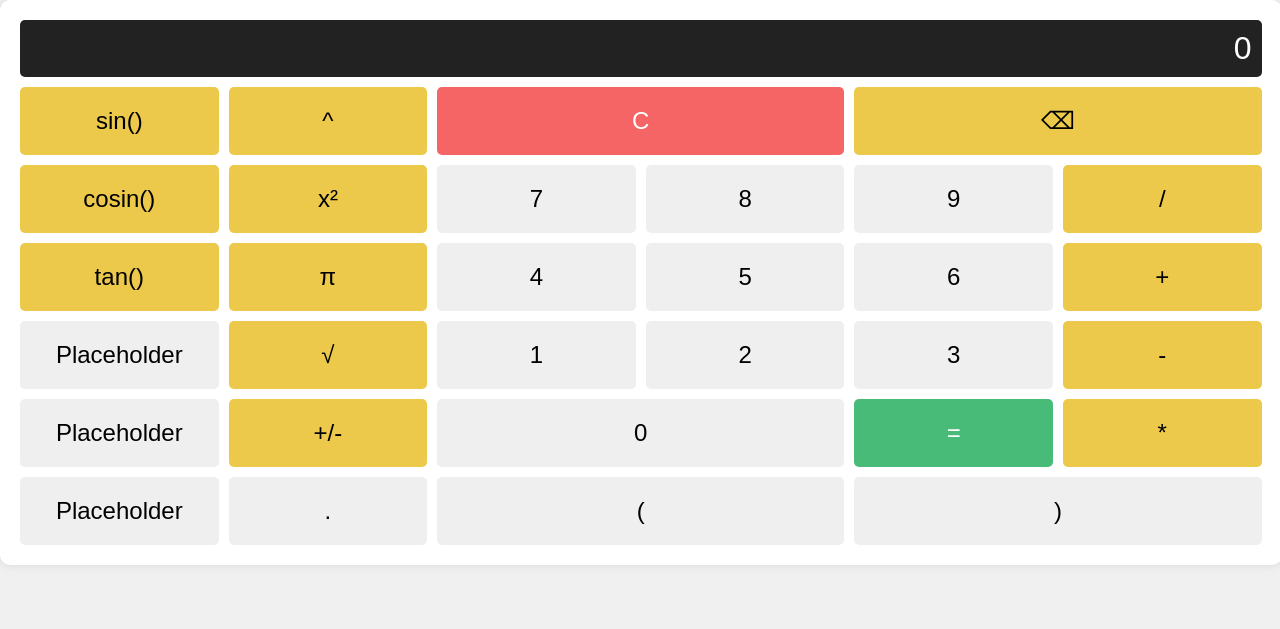
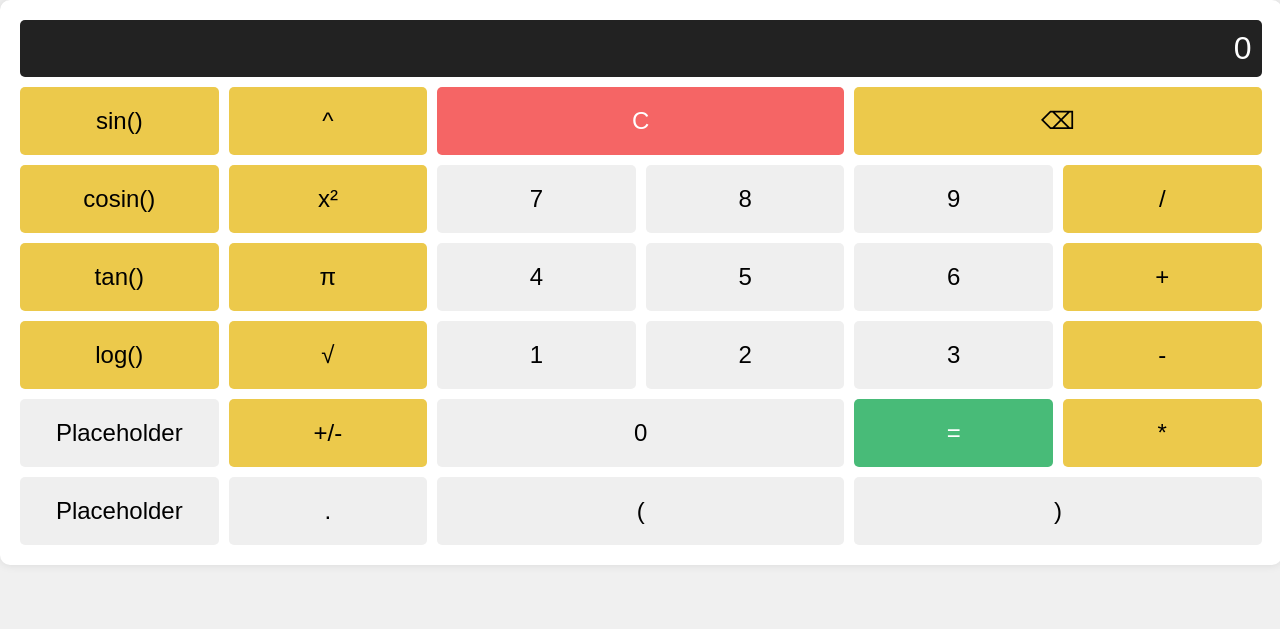
Before and after one commit to Addanine/scicalc, a Flask app: page / in a window 1280 px wide. Shown: the top 629 px of the page. Run offline with Flask 3, Linux system fonts and the light colour scheme.

Commit message:
added an empty button for log

```diff
--- a/static/script.js
+++ b/static/script.js
@@ -44,6 +44,10 @@ function appendTrigFunc(trigFunc) {
         internalExpression += "tan(";
     }
     display.innerText = currentInput;
+}
+
+function appendLog(logBase) {
+    //empty log function
 }
 
 function appendOperator(operator) {
--- a/templates/index.html
+++ b/templates/index.html
@@ -41,7 +41,7 @@
             <button class="button" onclick="appendCharacter('5')">5</button>
             <button class="button" onclick="appendCharacter('6')">6</button>
             <button class="button bg-yellow-500" onclick="appendOperator('+')">+</button>
-            <button class="button" onclick="deleteLast()">Placeholder</button>
+            <button class="button bg-yellow-500" onclick="appendLog()">log()</button>
             <button class="button bg-yellow-500" onclick="appendOperator('√')">√</button>
             <button class="button" onclick="appendCharacter('1')">1</button>
             <button class="button" onclick="appendCharacter('2')">2</button>
```
